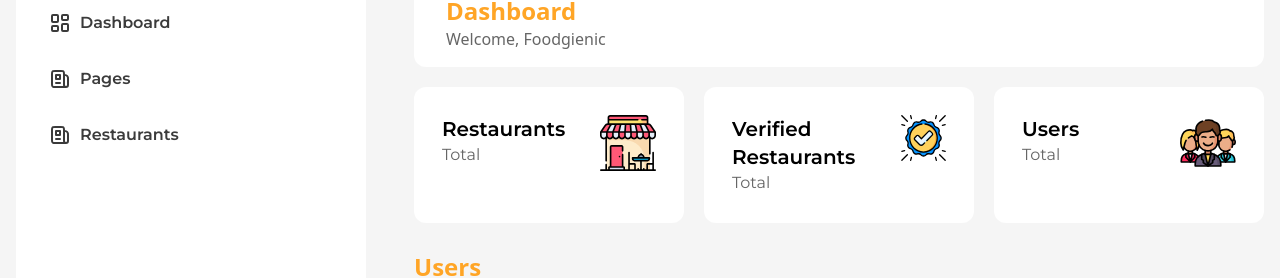
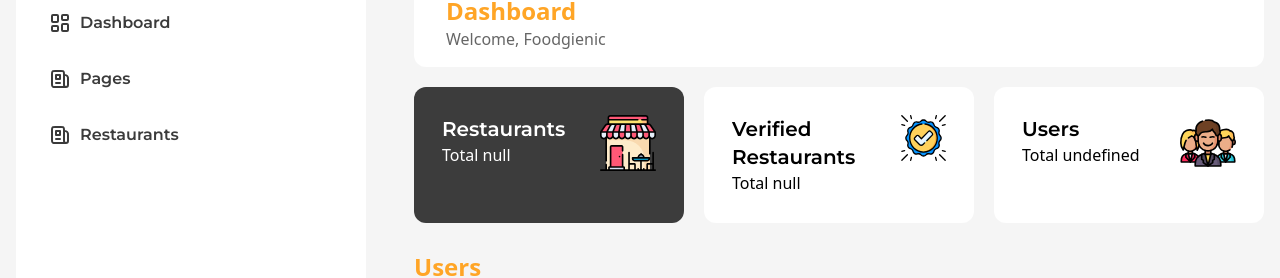
Before and after one commit to sanjayjasuja26/foodgenick_frontend, a Next.js app: page /admin/dashboard in a window 1280 px wide. Shown: the part 151-429 px from the top of the page. Built offline with nearby package versions, Linux system fonts and the light colour scheme; no server answers.

Commit message:
admin dashboard count fixed

```diff
--- a/src/pages/admin/dashboard/index.js
+++ b/src/pages/admin/dashboard/index.js
@@ -17,15 +17,22 @@ import { constants } from "@/common/Constant";
 import restaurant from '../../../../public/assets/images/restaurants.svg'
 import user from '../../../../public/assets/images/users.svg'
 import varified from '../../../../public/assets/images/varified.svg'
-import Head from 'next/head'
+import Head from 'next/head';
+
+const ContentType = {
+  USERS: "Users",
+  RESTAURANTS: "Restaurants",
+  VERIFIED_RESTAURANTS: "Verified Restaurants",
+};
 export default function Admin() {
   const [page, setPage] = useState(0);
   const [rowsPerPage, setRowsPerPage] = useState(5);
   const [isOpen, setOpen] = useState(false);
-  const [rows, setRows] = useState([]);
-  const [resdata, setResdata] = useState(null);
-  const [verifideResdata, setVerifideResdata] = useState(null);
-   const userCount = rows.data && rows.data && rows.data.length
+  const [users, setUsers] = useState([]);
+  const [selectedContent, setSelectedContent] = useState(ContentType.RESTAURANTS);
+  const [restaurantData, setRestaurantData] = useState(null);
+  const [verifiedResdata, setVerifiedResdata] = useState(null);
+   const userCount = users.data && users.data && users.data.length
    const dispatch = useDispatch()
   const userToggleForm = () => setOpen(!isOpen);
     //const hideSidebar = isOpen ? ' xl:w-3/2 lg:w-3/4 md:w-3/5' : ' xl:w-full lg:w-full md:w-full';
@@ -36,23 +43,27 @@ useEffect ( ()=>{
       .then(response => response.json())
       .then(json => {
         console.log(json)
-        setRows(json)
+        setUsers(json);
       })
       getrestorantdata()
-      getverifideRestorantdata()
+      getverifiedRestorantdata()
     // eslint-disable-next-line react-hooks/exhaustive-deps
 },[])
+
+  console.log({
+    selectedContent
+  });
 
 const getrestorantdata = async() =>{
 const data =  await dispatch(getRestaurantFunc())
 if(data && data.payload && data.payload.data){
-  setResdata(data.payload.data)
+  setRestaurantData(data.payload.data)
 }
 }
-const getverifideRestorantdata = async() =>{
+const getverifiedRestorantdata = async() =>{
 const data =  await dispatch(getVerifidRestaurantsFunc())
 if(data && data.payload && data.payload.data){
-  setVerifideResdata(data.payload.data)
+  setVerifiedResdata(data.payload.data)
 }
 }
 
@@ -62,14 +73,14 @@ const cardData=[
     "image": restaurant,
     "name": "Restaurants",
     "dis": "Total",
-    "views": `${resdata && resdata.length}`
+    "views": `${restaurantData && restaurantData.length}`
   },
   {
     "id": 2,
     "image": varified,
-    "name": "Verified Restaurants  ",
+    "name": "Verified Restaurants",
     "dis": "Total",
-    "views": `${verifideResdata && verifideResdata.length}`
+    "views": `${verifiedResdata && verifiedResdata.length}`
   },
   {
     "id": 3,
@@ -93,8 +104,6 @@ const handleChangeRowsPerPage = (event) => {
 
 
   return (
-
-
     <>
       <Head>
         <title>Dashboard</title>
@@ -110,10 +119,10 @@ const handleChangeRowsPerPage = (event) => {
         <div className='flex justify-between gap-x-5 flex-shrink-none xl:flex-nowrap lg:flex-wrap md:flex-wrap sm:flex-wrap flex-wrap'>
           {cardData && cardData.map((ele,index)=>{
             return(
-              <div key={index} className='bg-white shadow-light rounded-xl card1 xl:w-1/2 w-full xl:mb-0 lg:mb-4 md:mb-5 sm:mb-5 mb-5 xs:mb-5 sm:p-7 p-5	 flex xl:flex-nowrap flex-wrap  justify-between md:text-start sm:justify-between justify-center hover:bg-blackLight ease-in duration-300 hover:ease-in group hover:text-white'>
+              <div key={index} className={`${selectedContent === ele.name ? "bg-blackLight text-white" : "bg-white"} shadow-light rounded-xl card1 xl:w-1/2 w-full xl:mb-0 lg:mb-4 md:mb-5 sm:mb-5 mb-5 xs:mb-5 sm:p-7 p-5	 flex xl:flex-nowrap flex-wrap md:text-start sm:justify-between justify-center ease-in duration-300 hover:ease-in group`} onClick={() => setSelectedContent(ele.name)}>
                 <div className='left xl:mb-0 lg:mb-4'>
                   <h5 className='font-montserrate font-semibold text-xl'>{ele.name}</h5>
-                  <h3 className='font-montserrate text-lightgrey font-normal group-hover:text-white'>{ele.dis}</h3>
+                  <h3 className='font-montserrat font-normal'>{ele.dis} {ele.views}</h3>
                 </div>
                 <div className='right'>
                   <Image src={ele.image} alt="Restaurant" className="w-14"/>
@@ -138,7 +147,7 @@ const handleChangeRowsPerPage = (event) => {
                   </TableRow>
                 </TableHead>
                 <TableBody>
-                  {rows && rows.data && rows.data.slice(page * rowsPerPage, page * rowsPerPage + rowsPerPage).map((row ,index) => (
+                  {users && users.data && users.data.slice(page * rowsPerPage, page * rowsPerPage + rowsPerPage).map((row ,index) => (
                     <TableRow className="odd:bg-white even:bg-grey-light1"
                       key={index}
                       sx={{ '&:last-child td, &:last-child th': { border: 0 } }}
```
